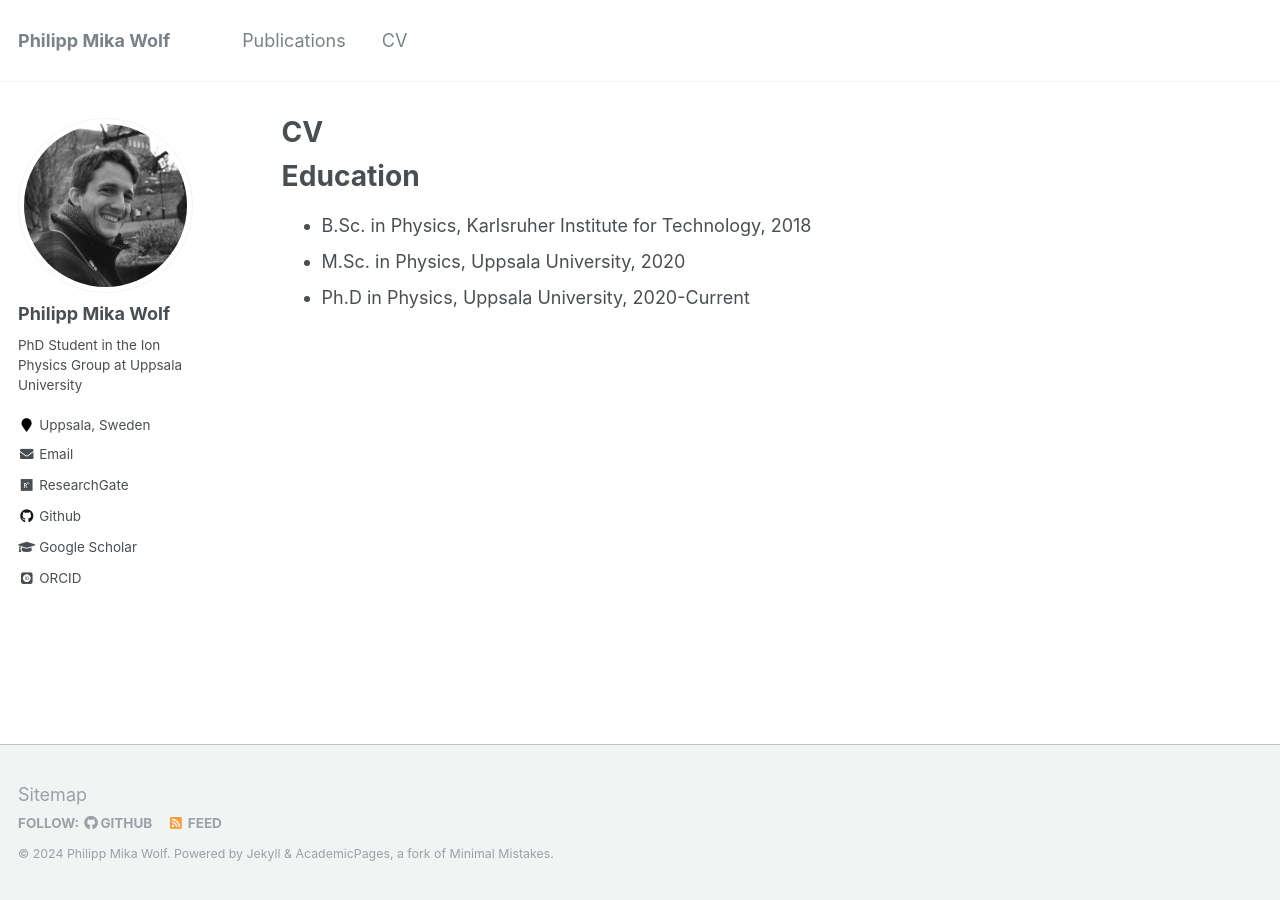
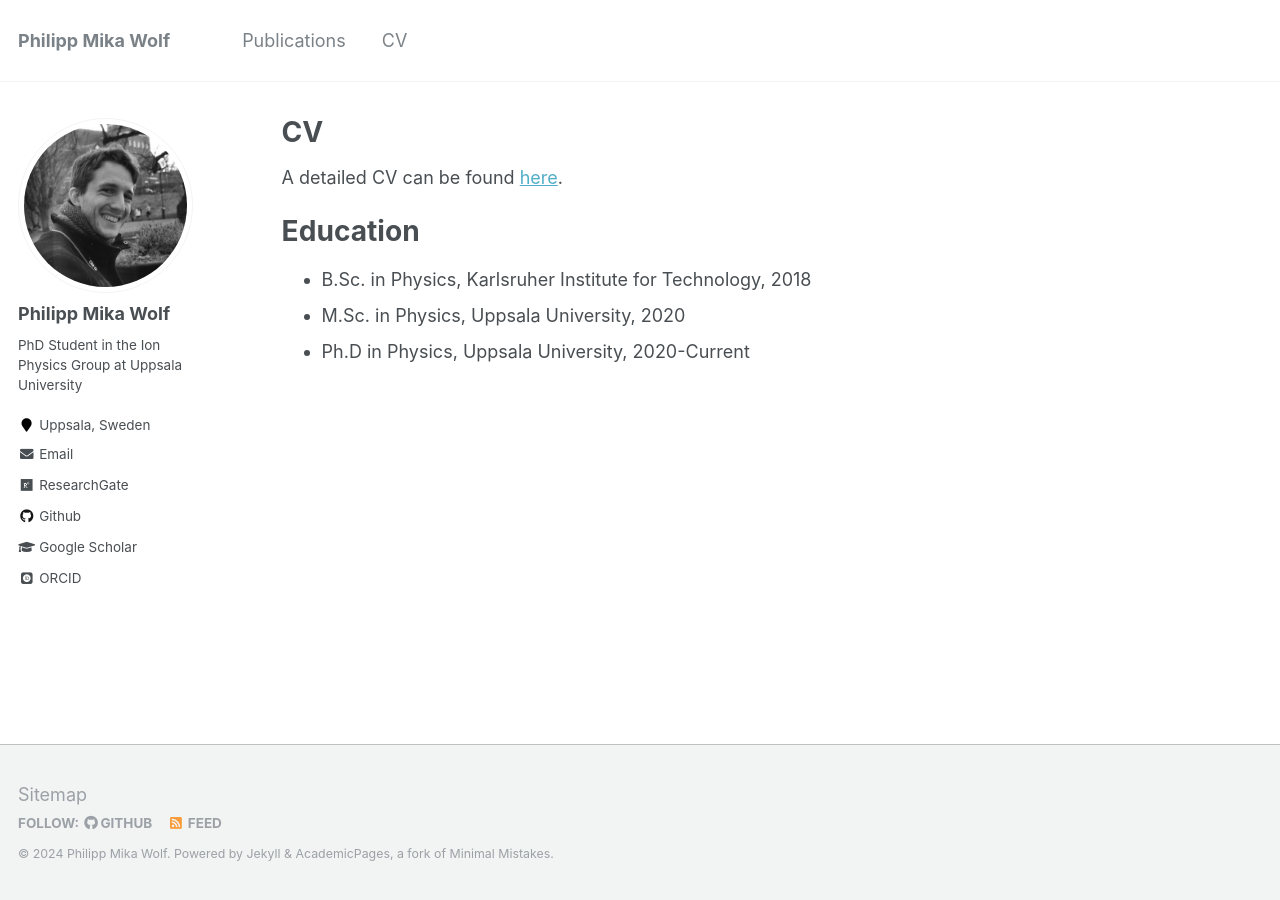
Before and after one commit to philipp-mika-wolf/philipp-mika-wolf.github.io, a Jekyll site: the page built from _pages/cv.md, in a window 1280 px wide. Built offline with Jekyll 4.4.1, drawn with Linux system fonts in a browser that asks for light colours; some web fonts are replaced.

Commit message:
Update cv.md
added link to my detailed cv

```diff
--- a/_pages/cv.md
+++ b/_pages/cv.md
@@ -9,6 +9,8 @@ redirect_from:
 
 {% include base_path %}
 
+A detailed CV can be found [here](https://philipp-mika-wolf.github.io/assets/CV.pdf).
+
 Education
 ======
 * B.Sc. in Physics, Karlsruher Institute for Technology, 2018
```
